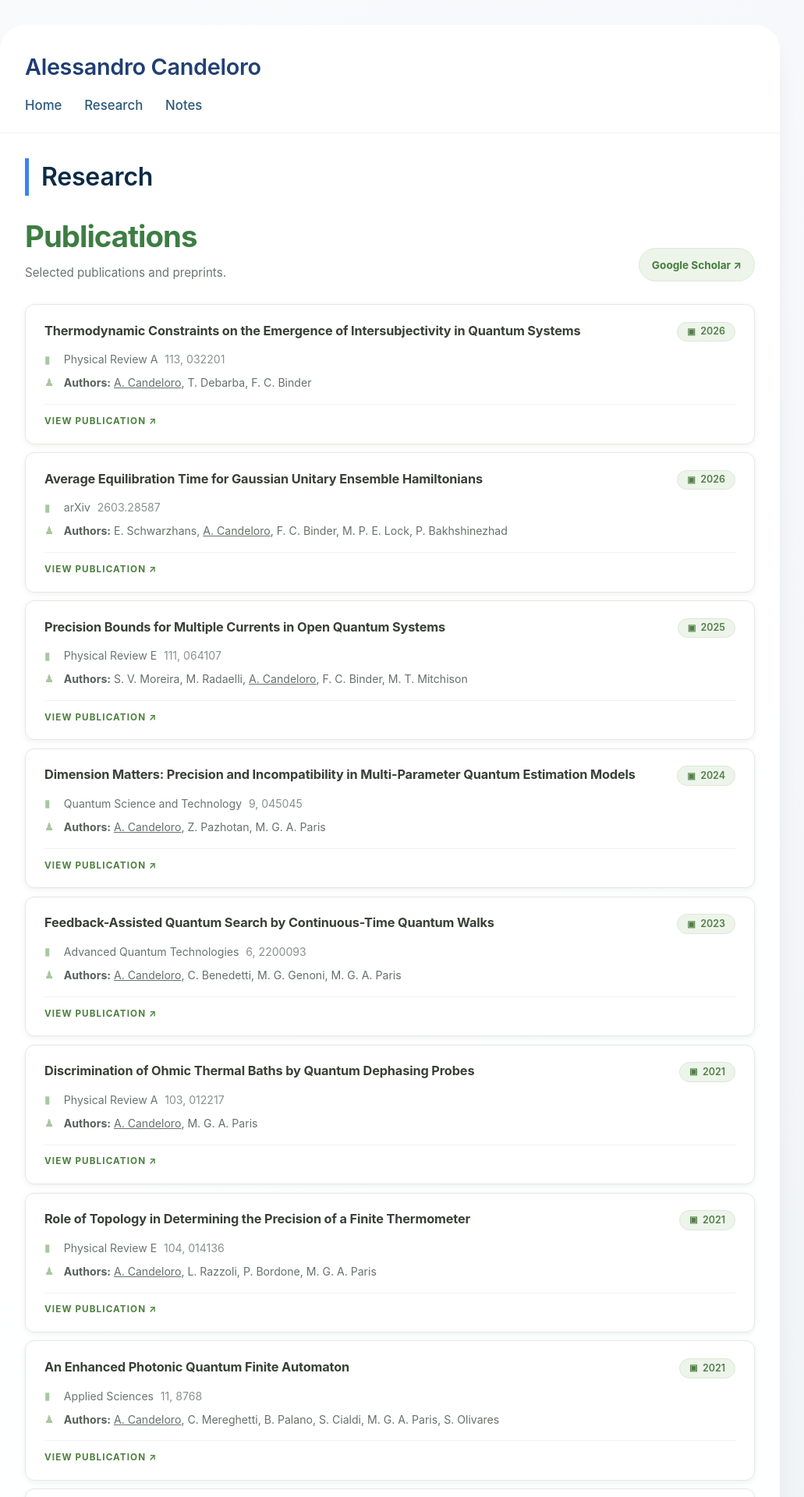
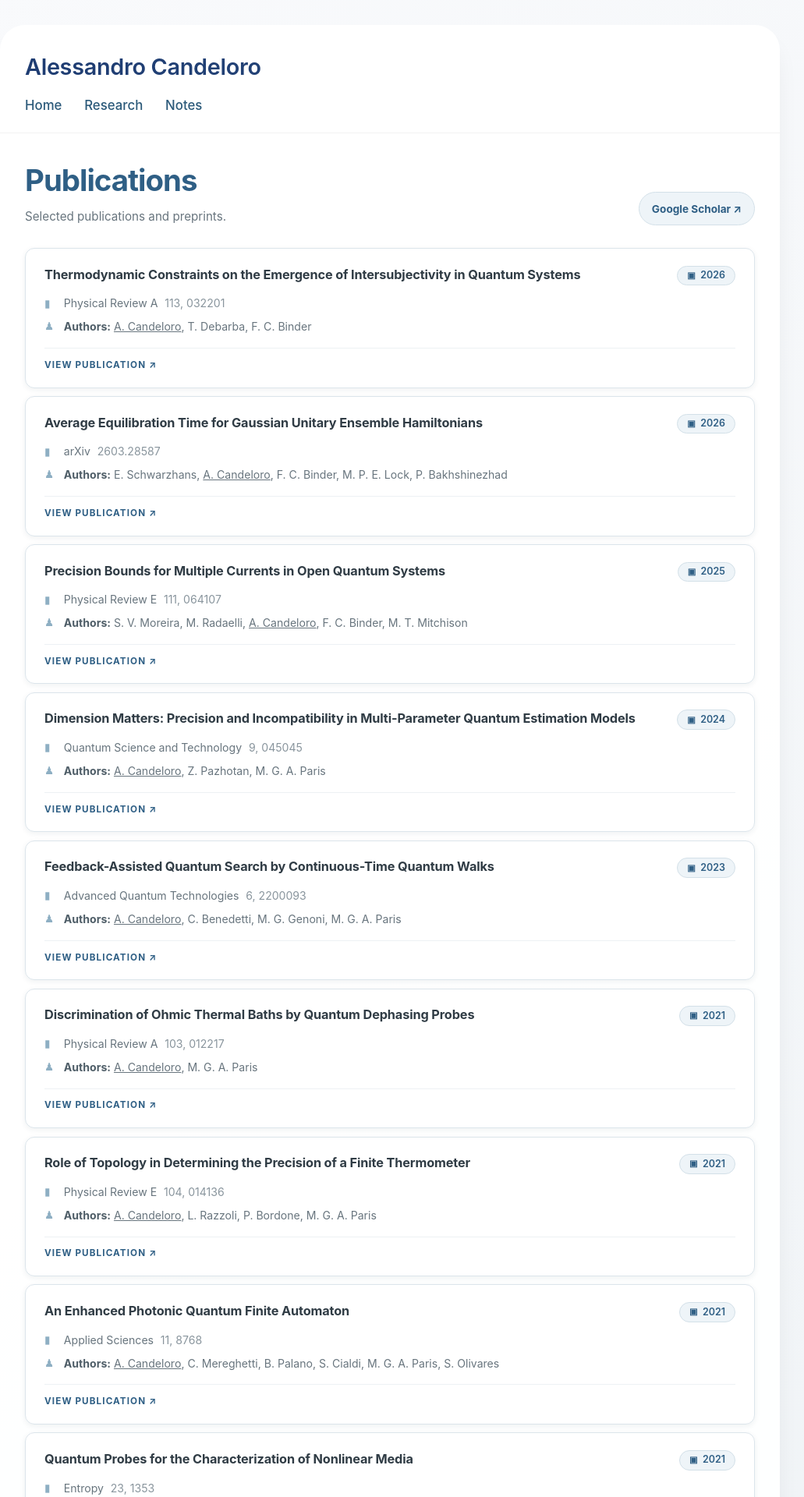
Before and after one commit to alecandeloro/alecandeloro.github.io, a Jekyll site: the page built from research.md, in a window 1280 px wide. Shown: the top 1920 px of the page at 78% size, without its empty margins (140-1171 px from the left). Built offline with Jekyll 4.4.1, drawn with Linux system fonts in a browser that asks for light colours.

Commit message:
Update default.html

```diff
--- a/_layouts/default.html
+++ b/_layouts/default.html
@@ -166,8 +166,44 @@
       .site-footer { flex-direction: column; gap: 0.8rem; text-align: center; }
       .social-links a { margin: 0 0.6rem; }
     }
-    /* =========================================
-   PUBLICATIONS
+
+:root {
+  /* =========================================
+     ACADEMIC BLUE PALETTE
+     ========================================= */
+
+  /* Main blue */
+  --pub-primary: #2f5f85;
+  --pub-primary-dark: #214766;
+
+  /* Backgrounds */
+  --pub-card-bg: #ffffff;
+  --pub-badge-bg: #eef4f8;
+  --pub-abstract-bg: #f5f8fa;
+
+  /* Borders */
+  --pub-border: #dce5eb;
+  --pub-light-border: #edf1f4;
+  --pub-badge-border: #d3e0e8;
+
+  /* Text */
+  --pub-title: #303c45;
+  --pub-text: #68757e;
+  --pub-text-strong: #4f5e68;
+  --pub-text-muted: #89959d;
+  --pub-label: #5e6b74;
+
+  /* Icons */
+  --pub-icon: #8eafc3;
+
+  /* Shadows */
+  --pub-shadow: rgba(35, 60, 75, 0.07);
+  --pub-shadow-hover: rgba(35, 60, 75, 0.12);
+}
+
+
+/* =========================================
+   HEADER
    ========================================= */
 
 .publications-header {
@@ -183,41 +219,48 @@
   font-size: 2.4rem !important;
   font-weight: 750 !important;
   letter-spacing: -1px;
-  color: #3d7d43;
-}
-
-.publications-title::first-letter {
-  color: #3d7d43;
+  color: var(--pub-primary);
 }
 
 .publications-subtitle {
   margin: 0.35rem 0 0 !important;
-  color: #6c746e !important;
+  color: var(--pub-text) !important;
   font-size: 0.95rem;
 }
+
+
+/* =========================================
+   GOOGLE SCHOLAR BUTTON
+   ========================================= */
 
 .scholar-button {
   display: inline-flex;
   align-items: center;
   padding: 0.65rem 1rem;
   border-radius: 999px;
-  background: #edf4ea;
-  color: #477d3f !important;
-  border: 1px solid #dce9d8 !important;
+
+  background: var(--pub-badge-bg);
+  color: var(--pub-primary) !important;
+  border: 1px solid var(--pub-badge-border) !important;
+
   font-size: 0.85rem;
   font-weight: 650;
   text-decoration: none !important;
   white-space: nowrap;
+
   transition: all 0.2s ease;
 }
 
 .scholar-button:hover {
-  background: #e2eddf;
+  background: var(--pub-badge-border);
+  color: var(--pub-primary-dark) !important;
   transform: translateY(-1px);
 }
 
 
-/* Publication list */
+/* =========================================
+   PUBLICATION LIST
+   ========================================= */
 
 .publication-list {
   display: flex;
@@ -226,15 +269,22 @@
 }
 
 
-/* Individual card */
+/* =========================================
+   PUBLICATION CARD
+   ========================================= */
 
 .publication-card {
   position: relative;
-  background: #ffffff;
-  border: 1px solid #e4e8e2;
+
+  background: var(--pub-card-bg);
+  border: 1px solid var(--pub-border);
+
   border-radius: 0.75rem;
-  box-shadow: 0 2px 7px rgba(30, 50, 30, 0.07);
+
+  box-shadow: 0 2px 7px var(--pub-shadow);
+
   overflow: hidden;
+
   transition:
     transform 0.18s ease,
     box-shadow 0.18s ease;
@@ -242,7 +292,7 @@
 
 .publication-card:hover {
   transform: translateY(-2px);
-  box-shadow: 0 7px 18px rgba(30, 50, 30, 0.10);
+  box-shadow: 0 7px 18px var(--pub-shadow-hover);
 }
 
 .publication-main {
@@ -250,7 +300,9 @@
 }
 
 
-/* Title + year */
+/* =========================================
+   TITLE + YEAR
+   ========================================= */
 
 .publication-top {
   display: flex;
@@ -262,22 +314,31 @@
 .publication-title {
   margin: 0 !important;
   padding: 0 !important;
-  color: #394137 !important;
+
+  color: var(--pub-title) !important;
+
   font-size: 1.02rem !important;
   line-height: 1.35 !important;
   font-weight: 700 !important;
+
   letter-spacing: -0.15px;
 }
 
 .publication-year {
   flex-shrink: 0;
+
   display: inline-flex;
   align-items: center;
+
   padding: 0.35rem 0.75rem;
+
   border-radius: 999px;
-  background: #edf4ea;
-  border: 1px solid #dce8d8;
-  color: #527e48;
+
+  background: var(--pub-badge-bg);
+  border: 1px solid var(--pub-badge-border);
+
+  color: var(--pub-primary);
+
   font-size: 0.78rem;
   font-weight: 600;
   line-height: 1;
@@ -286,84 +347,122 @@
 .publication-year::before {
   content: "▣";
   margin-right: 0.4rem;
+
+  color: var(--pub-primary);
   font-size: 0.7rem;
 }
 
 
-/* Journal */
+/* =========================================
+   JOURNAL
+   ========================================= */
 
 .publication-journal {
   display: flex;
   align-items: center;
+
   gap: 0.55rem;
   margin-top: 0.75rem;
-  color: #6c7470;
+
+  color: var(--pub-text);
+
   font-size: 0.88rem;
 }
 
 .publication-volume {
-  color: #8a918d;
+  color: var(--pub-text-muted);
 }
 
+
+/* =========================================
+   ICONS
+   ========================================= */
+
 .publication-icon {
-  color: #a8c79e;
+  color: var(--pub-icon);
+
   font-size: 0.85rem;
+
   width: 1rem;
   display: inline-block;
 }
 
 
-/* Authors */
+/* =========================================
+   AUTHORS
+   ========================================= */
 
 .publication-authors {
   display: flex;
   align-items: flex-start;
+
   gap: 0.55rem;
   margin-top: 0.55rem;
-  color: #68706b;
+
+  color: var(--pub-text);
+
   font-size: 0.88rem;
   line-height: 1.55;
 }
 
 .publication-authors strong {
-  color: #59615c;
+  color: var(--pub-text-strong);
 }
 
 
-/* Links / bottom row */
+/* =========================================
+   BOTTOM ACTIONS
+   ========================================= */
 
 .publication-actions {
   display: flex;
   justify-content: space-between;
   align-items: center;
+
   gap: 1rem;
   margin-top: 1rem;
   padding-top: 0.8rem;
-  border-top: 1px solid #f0f2ef;
+
+  border-top: 1px solid var(--pub-light-border);
 }
 
+
+/* =========================================
+   VIEW PUBLICATION
+   ========================================= */
+
 .publication-link {
-  color: #4d813e !important;
+  color: var(--pub-primary) !important;
+
   border: none !important;
+
   font-size: 0.73rem;
   font-weight: 750;
+
   letter-spacing: 1.1px;
+
   text-decoration: none !important;
+
   transition: color 0.15s ease;
 }
 
 .publication-link:hover {
-  color: #315d2c !important;
+  color: var(--pub-primary-dark) !important;
 }
 
 
-/* Abstract */
+/* =========================================
+   ABSTRACT
+   ========================================= */
 
 .abstract-details {
   margin-left: auto;
-  color: #626a65;
+
+  color: var(--pub-label);
+
   font-size: 0.72rem;
   font-weight: 700;
+
   letter-spacing: 1.1px;
 }
 
@@ -379,24 +478,37 @@
 
 .abstract-details summary span {
   margin-left: 0.35rem;
-  color: #4d813e;
+
+  color: var(--pub-primary);
+
   font-size: 0.9rem;
+}
+
+.abstract-details[open] summary span {
+  color: var(--pub-primary-dark);
 }
 
 .abstract-content {
   margin-top: 0.8rem;
   padding: 1rem;
-  background: #f6f8f5;
+
+  background: var(--pub-abstract-bg);
+
   border-radius: 0.55rem;
-  color: #626a65;
+
+  color: var(--pub-text);
+
   font-size: 0.88rem;
   font-weight: 400;
+
   line-height: 1.6;
   letter-spacing: 0;
 }
 
 
-/* Mobile */
+/* =========================================
+   MOBILE
+   ========================================= */
 
 @media (max-width: 680px) {
 
@@ -437,6 +549,7 @@
     margin-left: 0;
   }
 }
+
   </style>
 </head>
 <body>
@@ -451,9 +564,9 @@
     </header>
 
     <main class="content">
-      {% if page.title %}
-        <h1 class="page-heading">{{ page.title }}</h1>
-      {% endif %}
+        {% if page.title and page.title != "Research" %}
+          <h1 class="page-heading">{{ page.title }}</h1>
+        {% endif %}
       {{ content }}
     </main>
 
```
